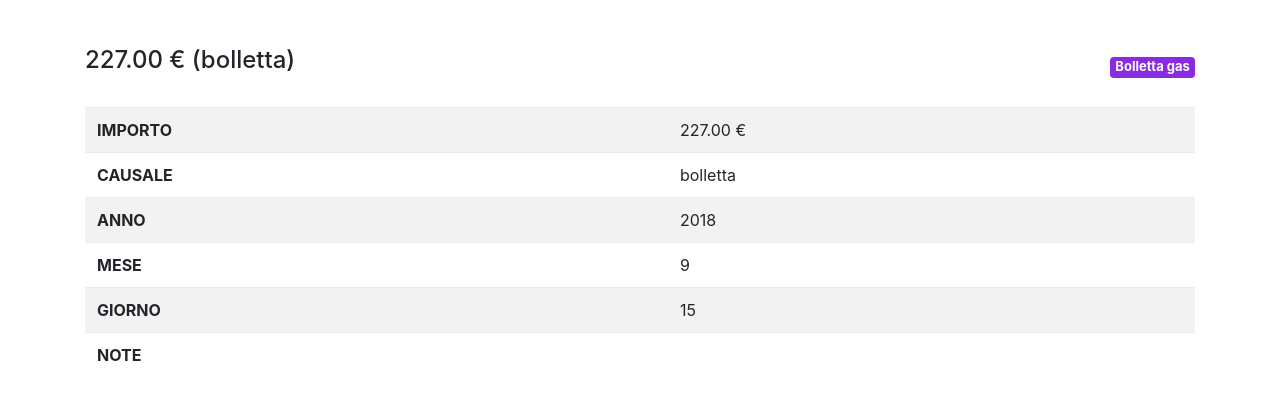
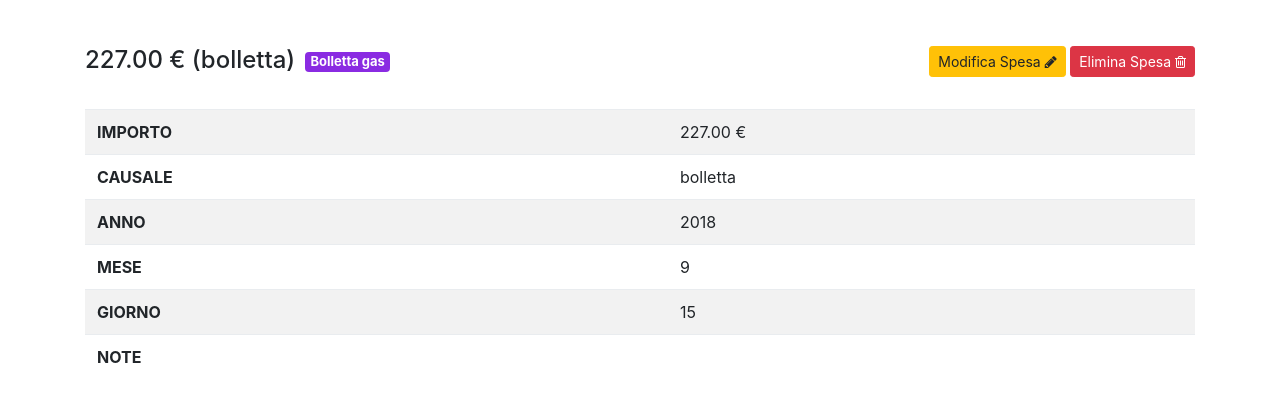
Before and after one commit to lorenzobianchi/good_housewife, a Django app: page /spesa/7/ in a window 1280 px wide. Shown: the part 58-460 px from the top of the page. Run offline with Django 3.2, Linux system fonts and the light colour scheme; data comes from the database, SQL or seed files in the repository; both versions use the stored data as it was after the commit; some libraries are stand-ins or nearby versions; some web fonts are replaced.

Commit message:
spesa delete view, template, url

```diff
--- a/core/urls.py
+++ b/core/urls.py
@@ -5,4 +5,5 @@ urlpatterns = [
     path('', views.HomePageView.as_view(), name='home'),
     path('spesa/<int:pk>/', views.SpesaDetailView.as_view(), name='spesa_detail'),
     path('spesa/add/', views.SpesaAddView.as_view(), name='spesa_add'),
+    path('spesa/<int:pk>/delete', views.SpesaDeleteView.as_view(), name='spesa_delete'),
 ]
--- a/core/views.py
+++ b/core/views.py
@@ -16,3 +16,8 @@ class SpesaAddView(CreateView):
     template_name = 'spesa_add.html'
     model = Spesa
     form_class = SpesaAddForm
+
+class SpesaDeleteView(DeleteView):
+    model = Spesa
+    template_name = 'spesa_delete.html'
+    success_url = reverse_lazy('home')
--- a/static/css/base.css
+++ b/static/css/base.css
@@ -25,6 +25,9 @@
   position: relative;
   bottom: 5px;
   color: #fff;
+  margin-top: 0.7rem;
+  margin-left: 10px;
+  margin-bottom: 0.5rem;
 }
 
 .no-link-style,
@@ -55,5 +58,5 @@
 }
 .controls select {
   width: 100%;
-
+  height: 32px;
 }
--- a/templates/spesa_detail.html
+++ b/templates/spesa_detail.html
@@ -5,11 +5,16 @@
   <div class="row">
     <div class="col-md-12 pt-4">
       <div class="w-100 d-flex flex-row justify-content-between">
-        <h4>{{ object.importo }} € ({{ spesa.causale }})</h4>
-        {% if object.tipo_spesa %}
-          <span class="badge spesa-badge mt-3" style="background: {{ spesa.tipo_spesa.colore_badge }};">{{ spesa.tipo_spesa }}</span>
-        {% endif %}
-
+        <div class="d-flex flex-row">
+          <h4>{{ object.importo }} € ({{ spesa.causale }})</h4>
+          {% if object.tipo_spesa %}
+            <span class="badge spesa-badge" style="background: {{ spesa.tipo_spesa.colore_badge }};">{{ spesa.tipo_spesa }}</span>
+          {% endif %}
+        </div>
+        <div class="d-inline">
+          <a class="btn btn-warning btn-sm">Modifica Spesa <i class="fa fa-pencil"></i></a>
+          <a href="{% url 'spesa_delete' object.pk %}" class="btn btn-danger btn-sm">Elimina Spesa <i class="fa fa-trash-o"></i></a>
+        </div>
       </div>
       <table class="table mt-4 table-striped">
         <tbody>
```
Also changed, not shown: templates/spesa_delete.html (added, +17 -0 lines), db.sqlite3.
